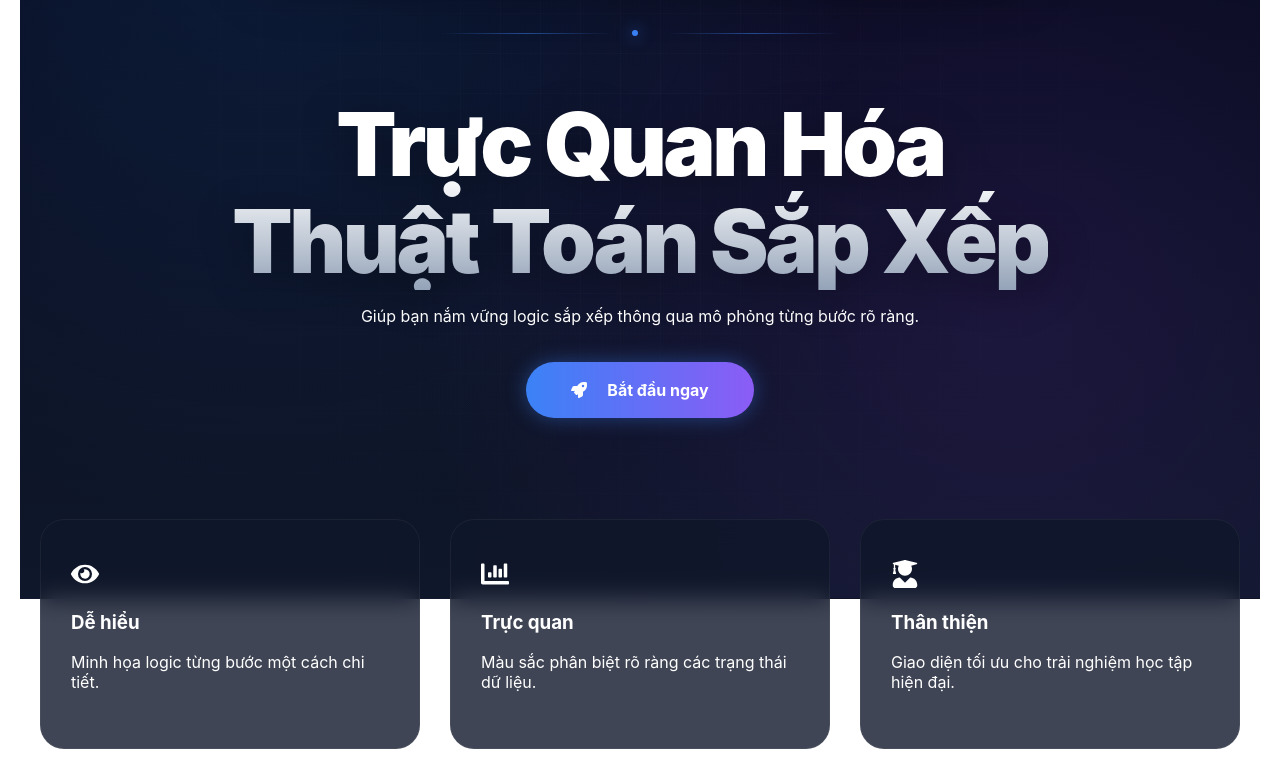
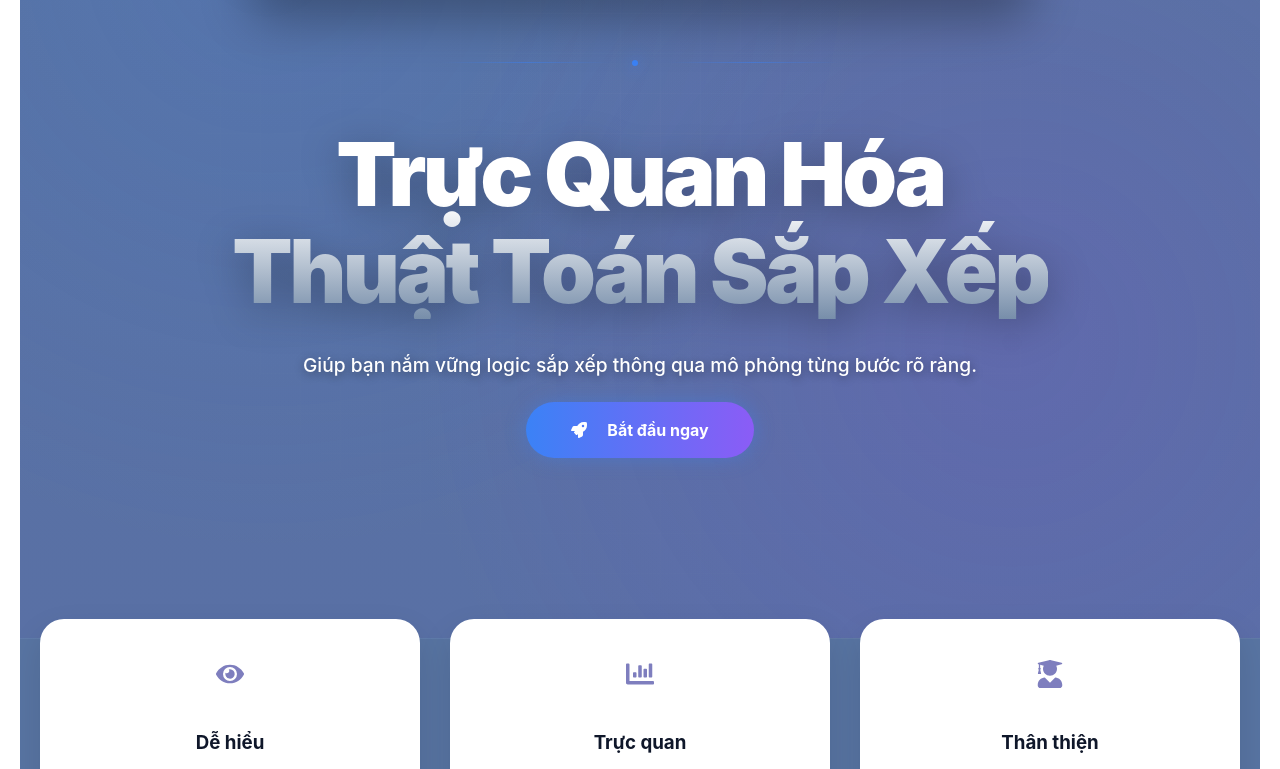
Before and after one commit to lethingocnhat462-ux/Visalgo-final-project, a React (Create React App) app: page / in a window 1280 px wide. Shown: the part 448-1217 px from the top of the page. Built offline with nearby package versions, Linux system fonts and the light colour scheme.

Commit message:
Thay đổi màu sắc cỡ chữ trang chủ

```diff
--- a/src/App.css
+++ b/src/App.css
@@ -1,3 +1,10 @@
+/* Áp dụng cho toàn bộ trang web */
+body, html, #root {
+  background-color: #404083 !important; /* Màu tím sẫm bạn đã chọn cho trang chủ */
+  margin: 0;
+  padding: 0;
+  color: white;
+}
 .App {
   text-align: center;
 }
@@ -44,27 +51,29 @@
   justify-content: space-between;
   align-items: center;
   padding: 0 5%;
-  height: 70px; /* Chiều cao cố định cho sang */
-  background: rgba(255, 255, 255, 0.9); /* Trắng trong suốt */
-  backdrop-filter: blur(12px); /* Hiệu ứng kính mờ */
-  box-shadow: 0 4px 30px rgba(0, 0, 0, 0.05);
+  height: 70px;
+  /* Thay đổi: Dùng màu tím nhạt trong suốt làm nền Navbar */
+  background: rgba(255, 255, 255, 0.95);
+  backdrop-filter: blur(12px);
+  box-shadow: 0 4px 15px rgba(126, 126, 190, 0.1); /* Bóng đổ tím nhẹ */
   position: sticky;
   top: 0;
   z-index: 1000;
-  border-bottom: 1px solid rgba(0, 0, 0, 0.05);
+  border-bottom: 1px solid rgba(126, 126, 190, 0.1);
 }
 
-/* Phần Logo bên trái */
+/* 2. Phần Logo bên trái */
 .nav-logo {
   font-size: 1.6rem;
   font-weight: 800;
-  background: linear-gradient(135deg, #4f46e5, #9333ea); /* Gradient Tím Xanh */
+  /* Thay đổi: Dùng Gradient tông tím #7e7ebe làm chủ đạo */
+  background: linear-gradient(135deg, #7e7ebe, #5e5eb3);
   -webkit-background-clip: text;
   -webkit-text-fill-color: transparent;
   cursor: pointer;
 }
 
-/* Danh sách các liên kết menu */
+/* 3. Danh sách liên kết */
 .nav-links {
   display: flex;
   gap: 35px;
@@ -74,17 +83,17 @@
   align-items: center;
 }
 
-/* Từng item menu */
+/* 4. Từng item menu */
 .nav-item {
   position: relative;
   text-decoration: none;
   font-weight: 600;
-  color: #1e293b; /* Màu chữ tối thanh lịch */
+  color: #1e293b; /* Giữ màu chữ tối cho dễ đọc */
   font-size: 1rem;
-  transition: color 0.3s ease;
+  transition: all 0.3s ease;
 }
 
-/* Hiệu ứng gạch chân chạy khi Hover */
+/* 5. Hiệu ứng gạch chân chạy và đổi màu chữ khi Hover */
 .nav-item::after {
   content: '';
   position: absolute;
@@ -92,22 +101,27 @@
   height: 2px;
   bottom: -4px;
   left: 0;
-  background: #4f46e5;
+  background: #7e7ebe; /* Gạch chân màu tím thương hiệu */
   transition: width 0.3s ease;
 }
 
 .nav-item:hover {
-  color: #4f46e5;
+  color: #7e7ebe; /* Chữ đổi sang tím khi di chuột qua */
 }
 
 .nav-item:hover::after {
   width: 100%;
 }
 
-/* Dropdown cho Thuật toán */
+/* 6. Dropdown cho Thuật toán */
 .nav-dropdown {
   display: flex;
   align-items: center;
   gap: 6px;
   cursor: pointer;
+  color: #1e293b;
 }
+
+.nav-dropdown:hover {
+  color: #7e7ebe;
+}
--- a/src/pages/AboutPage.js
+++ b/src/pages/AboutPage.js
@@ -33,7 +33,7 @@ const AboutPage = () => {
         <div className="about-card-large">
           <div className="card-icon blue"><FaFlag /></div>
           <h2>Tầm nhìn</h2>
-          <p>Xóa bỏ rào cản giữa lý thuyết khô khan và thực hành trực quan.</p>
+          <p>Xóa bỏ rào cản giữa lý thuyết khô khan và thực hành trực quan giúp học sinh và sinh viên có thể nhìn rõ hơn về cách hoạt động của các thuật toán.</p>
         </div>
 
         <div className="about-card-large">
@@ -44,10 +44,10 @@ const AboutPage = () => {
               <span className="dot blue"></span> <span>Mặc định: Chờ</span>
             </div>
             <div className="status-item">
-              <span className="dot red"></span> <span>Xử lý: Chạy</span>
+              <span className="dot red"></span> <span>Đang xử lý: So sánh</span>
             </div>
             <div className="status-item">
-              <span className="dot green"></span> <span>Xong: Đúng vị trí</span>
+              <span className="dot green"></span> <span>Hoàn thành: Đã xong</span>
             </div>
           </div>
         </div>
--- a/src/pages/HomePage.css
+++ b/src/pages/HomePage.css
@@ -1,7 +1,7 @@
 /* ===== 1. TỔNG THỂ & BIẾN SỐ ===== */
 .home {
   font-family: var(--font-main);
-  background-color: var(--color-bg);
+  background-color: #5874a2;
   color: #ffffff;
   min-height: 100vh;
   margin: 0;
@@ -13,7 +13,7 @@
   background:
     radial-gradient(circle at 20% 30%, rgba(59, 130, 246, 0.12) 0%, transparent 50%),
     radial-gradient(circle at 80% 70%, rgba(147, 51, 234, 0.12) 0%, transparent 50%),
-    linear-gradient(180deg, #020617 0%, #0f172a 100%);
+    linear-gradient(180deg, #5874a2 0%, #5970a5 100%);
   padding: 80px 20px 180px; /* Tăng padding bottom để tạo không gian */
   text-align: center;
   position: relative;
@@ -58,7 +58,7 @@
   display: inline-block;
   padding: 6px 16px;
   background: rgba(59, 130, 246, 0.2);
-  color: #60a5fa;
+  color: #eaecf0;
   border-radius: 100px;
   font-size: 0.8rem;
   font-weight: 700;
@@ -76,8 +76,8 @@
 }
 
 .intro-desc-new {
-  color: #94a3b8 !important;
-  font-size: 1.05rem;
+  color: #e6e8eb !important;
+  font-size: 1.2rem;
   line-height: 1.6;
   margin: 0;
 }
@@ -112,18 +112,34 @@
   font-weight: 900;
   line-height: 1.1;
   letter-spacing: -0.04em;
-  background: linear-gradient(to bottom, #ffffff 40%, #94a3b8);
+  background: linear-gradient(to bottom, #ffffff 40%, #778eaa);
   -webkit-background-clip: text;
   -webkit-text-fill-color: transparent;
   margin: 0 !important;
   filter: drop-shadow(0 10px 20px rgba(0,0,0,0.3));
 }
+.hero p {
+  color: #ffffff !important;      /* Ép chữ sang màu trắng sáng */
+  font-size: 1.2rem !important;    /* Kích thước to rõ rệt */
+  font-weight: 500 !important;    /* Chữ dày hơn để dễ đọc trên nền màu */
+  line-height: 1.7 !important;    /* Khoảng cách dòng thoáng */
+  max-width: 900px;               /* Dàn trải chữ rộng hơn */
+  margin: 30px auto 0 !important; /* Căn giữa và tạo khoảng cách với tiêu đề */
+  text-shadow: 0 2px 10px rgba(0,0,0,0.4); /* Đổ bóng đậm hơn để nổi bật chữ */
+  opacity: 1 !important;          /* Hiển thị rõ 100% */
+}
 
 .hero-description {
   color: #64748b !important;
-  font-size: 1.2rem;
+  font-size: 1.6rem;
   max-width: 650px;
   margin-top: 20px;
+  font-weight: 500 !important;    /* Làm chữ dày hơn để dễ đọc */
+  line-height: 1.6;               /* Khoảng cách dòng vừa phải */
+  max-width: 900px;               /* Cho phép dòng chữ dàn trải rộng hơn */
+  margin: 30px auto 0;            /* Tăng khoảng cách với tiêu đề phía trên */
+  text-shadow: 0 2px 4px rgba(0,0,0,0.3); /* Thêm đổ bóng nhẹ để chữ nổi lên nền tím */
+  opacity: 1 !important;
 }
 
 /* ===== 6. NÚT BẤM & TÍNH NĂNG (GIỮ NGUYÊN CSS CỦA BẠN) ===== */
@@ -170,10 +186,124 @@
 .feature-card:hover {
   border-color: #3b82f6;
   transform: translateY(-10px);
-  background: rgba(15, 23, 42, 0.95);
+  background: rgba(98, 117, 161, 0.95);
 }
 
 @keyframes fadeInDown {
   from { opacity: 0; transform: translateY(-30px); }
   to { opacity: 1; transform: translateY(0); }
 }
+/* ===== CHỈNH RIÊNG CHO PHẦN THƯ VIỆN THUẬT TOÁN ===== */
+
+/* 1. Đổi màu nền của toàn bộ vùng này */
+.algorithm-library-section {
+  background-color: #2d4264 !important; /* Màu xanh đen giống trang chủ */
+  padding: 100px 0 !important;
+  color: #ffffff !important;
+}
+
+/* 2. Chỉnh màu cho Badge "Học thuật toán" */
+.algorithm-library-section .learning-badge {
+  background: rgba(59, 130, 246, 0.2) !important;
+  color: #60a5fa !important;
+  border: 1px solid rgba(96, 165, 250, 0.3) !important;
+}
+
+/* 3. Chỉnh màu tiêu đề "Thư viện Thuật toán" */
+.algorithm-library-section .library-title {
+  color: #ffffff !important;
+  font-size: 3.5rem !important;
+  margin-bottom: 20px !important;
+}
+
+/* 4. Chỉnh màu đoạn chữ mô tả "Chọn một thuật toán..." */
+.algorithm-library-section p {
+  color: #cbd5e1 !important; /* Màu xám bạc sáng */
+  text-shadow: none !important;
+  font-size: 1.2rem !important;
+}
+
+/* 5. Chỉnh màu các thẻ Card bên trong Thư viện */
+.algorithm-library-section .feature-card {
+  background: rgba(255, 255, 255, 0.05) !important; /* Nền mờ dạng kính */
+  border: 1px solid rgba(255, 255, 255, 0.1) !important;
+  color: #ffffff !important;
+}
+
+.algorithm-library-section .feature-card h3 {
+  color: #ffffff !important; /* Tên Bubble Sort... màu trắng */
+}
+
+.algorithm-library-section .feature-card .sub-text,
+.algorithm-library-section .feature-card p {
+  color: #94a3b8 !important; /* Chữ "Sắp xếp nổi bọt" màu xám nhạt */
+}
+
+.algorithm-library-section .view-link {
+  color: #60a5fa !important; /* Link "Xem trực quan" màu xanh sáng */
+}
+/* ===== CHỈNH MÀU PHẦN GIỚI THIỆU ===== */
+.intro {
+  background-color: #7e7ebe !important; /* Màu tím chủ đạo như ảnh mẫu */
+  padding: 80px 20px !important;
+  text-align: center;
+  border-radius: 40px; /* Bo góc mượt mà */
+  margin: 40px 20px; /* Tạo khoảng cách với các phần khác */
+  color: #ffffff !important; /* Chữ trắng toàn bộ */
+}
+
+.intro h2 {
+  font-size: 3rem !important;
+  font-weight: 800;
+  margin-bottom: 20px;
+  color: #ffffff !important;
+}
+
+.intro p {
+  font-size: 1.3rem !important;
+  line-height: 1.8;
+  max-width: 800px;
+  margin: 0 auto;
+  color: #f1f5f9 !important; /* Màu trắng xám nhẹ cho đoạn văn */
+}
+/* ===== CHỈNH MÀU CÁC THẺ ƯU ĐIỂM ===== */
+.features {
+  display: flex;
+  justify-content: center;
+  gap: 30px;
+  padding: 60px 20px;
+  background-color: transparent; /* Để lộ nền trang */
+}
+
+.feature-card {
+  background: #ffffff !important; /* Thẻ màu trắng tinh */
+  color: #1e293b !important; /* Chữ màu tối để dễ đọc */
+  padding: 40px 30px;
+  border-radius: 24px;
+  box-shadow: 0 15px 35px rgba(0, 0, 0, 0.1);
+  transition: transform 0.3s ease;
+  text-align: center;
+  flex: 1;
+  max-width: 350px;
+}
+
+.feature-card:hover {
+  transform: translateY(-10px); /* Hiệu ứng bay lên khi di chuột */
+  border: 2px solid #7e7ebe; /* Hiện viền tím khi hover */
+}
+
+/* Màu của các Icon trong thẻ */
+.feature-card svg {
+  color: #7e7ebe !important; /* Icon màu tím */
+  margin-bottom: 20px;
+}
+
+.feature-card h3 {
+  color: #0f172a !important;
+  margin-bottom: 10px;
+}
+
+.feature-card p {
+  color: #64748b !important;
+  font-size: 1rem;
+}
--- a/src/pages/RaceMode.js
+++ b/src/pages/RaceMode.js
@@ -2,7 +2,7 @@ import React, { useState, useEffect } from 'react';
 import Visualizer from '../components/Visualizer'; // Sử dụng lại Component Visualizer bạn đã có
 import { bubbleSortSteps } from '../algorithms/bubbleSort';
 import { insertionSortSteps } from '../algorithms/insertionSort';
-import { mergeSortSteps } from '../algorithms/mergeSort';
+
 
 const RaceMode = ({ inputArray }) => {
   // State cho thuật toán bên trái và bên phải
--- a/src/pages/VisualizationPage.css
+++ b/src/pages/VisualizationPage.css
@@ -58,7 +58,7 @@
 }
 /* Các cột dữ liệu */
 .bar {
-  background: linear-gradient(180deg, var(--color-primary) 0%, #a855f7 100%);
+  background: linear-gradient(180deg, var(--color-primary) 0%, #9857d5 100%);
   border-radius: 4px 4px 0 0;
   transition: height 0.3s cubic-bezier(0.4, 0, 0.2, 1);
 }
--- a/src/pages/VisualizationPage.js
+++ b/src/pages/VisualizationPage.js
@@ -6,7 +6,6 @@ import { insertionSortSteps } from '../algorithms/insertionSort';
 import { mergeSortSteps } from '../algorithms/mergeSort';
 import './VisualizationPage.css';
 import { ALGO_INFO } from '../constants/algorithmData';
-import { GoogleGenerativeAI } from "@google/generative-ai";
 import RaceMode from './RaceMode';
 
 // --- Component con hiển thị Độ phức tạp ---
@@ -46,43 +45,43 @@ const PseudocodeCard = ({ algoKey }) => {
 export default function VisualizationPage() {
   const { algo } = useParams();
 
-  // States chính
   const [inputArray, setInputArray] = useState("45, 20, 80, 50, 10, 30, 90, 60");
   const [array, setArray] = useState([45, 20, 80, 50, 10, 30, 90, 60]);
   const [steps, setSteps] = useState([]);
   const [currentStep, setCurrentStep] = useState(-1);
   const [isPlaying, setIsPlaying] = useState(false);
   const [speed, setSpeed] = useState(400);
-
-  // --- QUAN TRỌNG: State này phải nằm TRONG function ---
   const [isRaceMode, setIsRaceMode] = useState(false);
-
-  const [aiResponse, setAiResponse] = useState("");
-  const [isLoadingAI, setIsLoadingAI] = useState(false);
 
   const intervalRef = useRef(null);
   const maxValue = array.length > 0 ? Math.max(...array) : 100;
 
-  useEffect(() => {
-    handleStart();
-    return () => clearInterval(intervalRef.current);
-  }, [algo]);
+  const handleStart = useCallback(() => {
+    const arr = inputArray.split(",")
+      .map(n => parseInt(n.trim()))
+      .filter(n => !isNaN(n));
 
-  const handleStart = () => {
-    const arr = inputArray.split(",").map(n => parseInt(n.trim())).filter(n => !isNaN(n));
     if (arr.length === 0) return;
+
     setArray(arr);
     setIsPlaying(false);
-    clearInterval(intervalRef.current);
+    if (intervalRef.current) clearInterval(intervalRef.current);
 
     let result = [];
-    if (algo === "bubble") result = bubbleSortSteps([...arr]);
-    else if (algo === "insertion") result = insertionSortSteps([...arr]);
-    else if (algo === "merge") result = mergeSortSteps([...arr]);
+    // Đảm bảo copy mảng gốc để không làm thay đổi state trực tiếp
+    const tempArr = [...arr];
+    if (algo === "bubble") result = bubbleSortSteps(tempArr);
+    else if (algo === "insertion") result = insertionSortSteps(tempArr);
+    else if (algo === "merge") result = mergeSortSteps(tempArr);
 
     setSteps(result);
     setCurrentStep(-1);
-  };
+  }, [algo, inputArray]);
+
+  useEffect(() => {
+    handleStart();
+    return () => { if (intervalRef.current) clearInterval(intervalRef.current); };
+  }, [handleStart]);
 
   const nextStep = useCallback(() => {
     setCurrentStep((prev) => {
@@ -112,13 +111,11 @@ export default function VisualizationPage() {
       <div className="bg-overlay"></div>
 
       <div className="content-container">
-        {/* Nút Race Mode đã được đưa vào Header để dễ ấn hơn */}
         <div className="page-header" style={{ display: 'flex', justifyContent: 'space-between', alignItems: 'center', marginBottom: '20px' }}>
-            <h1 className="algo-display-title" style={{ margin: 0 }}>Thuật toán: {algo?.toUpperCase()}</h1>
+            <h1 className="algo-display-title">Thuật toán: {algo?.toUpperCase()}</h1>
             <button
                 onClick={() => setIsRaceMode(!isRaceMode)}
-                className="btn-toggle-mode"
-                style={{ zIndex: 10, cursor: 'pointer', padding: '10px 20px' }}
+                className={`btn-toggle-mode ${isRaceMode ? 'active' : ''}`}
             >
                 {isRaceMode ? "🔙 Chế độ đơn" : "🏁 Chế độ đua (Race Mode)"}
             </button>
@@ -135,6 +132,7 @@ export default function VisualizationPage() {
                   value={inputArray}
                   onChange={(e) => setInputArray(e.target.value)}
                   className="styled-input"
+                  placeholder="Ví dụ: 10, 5, 20..."
                 />
               </div>
               <div className="speed-group">
@@ -147,7 +145,11 @@ export default function VisualizationPage() {
               </div>
               <div className="button-group">
                 <button onClick={handleStart} className="btn-init">Khởi tạo</button>
-                <button onClick={() => setIsPlaying(!isPlaying)} className={`btn-run ${isPlaying ? 'playing' : ''}`}>
+                <button
+                  onClick={() => setIsPlaying(!isPlaying)}
+                  className={`btn-run ${isPlaying ? 'playing' : ''}`}
+                  disabled={steps.length === 0}
+                >
                   {isPlaying ? "Tạm dừng" : "Bắt đầu chạy"}
                 </button>
               </div>
@@ -156,16 +158,21 @@ export default function VisualizationPage() {
             <div className="visual-box">
               {array.map((value, index) => {
                 let status = "default";
-                const isActive = currentData.indices?.includes(index);
-                if (isActive) status = currentData.status;
-                if (currentData.sortedIndices?.includes(index)) status = "sorted";
+                // Ưu tiên hiển thị trạng thái đang xử lý (so sánh/đổi chỗ)
+                if (currentData.indices?.includes(index)) {
+                  status = currentData.status || "processing";
+                }
+                // Nếu đã nằm trong danh sách đã sắp xếp
+                else if (currentData.sortedIndices?.includes(index)) {
+                  status = "completed";
+                }
                 return <Bar key={index} value={value} status={status} maxValue={maxValue} />;
               })}
             </div>
 
             <div className="step-description-card">
               <span className="emoji">💡</span>
-              <p>{currentData.description || "Nhập mảng và nhấn Bắt đầu để khám phá thuật toán"}</p>
+              <p>{currentData.description || "Nhập mảng và nhấn Khởi tạo để bắt đầu"}</p>
             </div>
 
             <div className="info-section">
```
